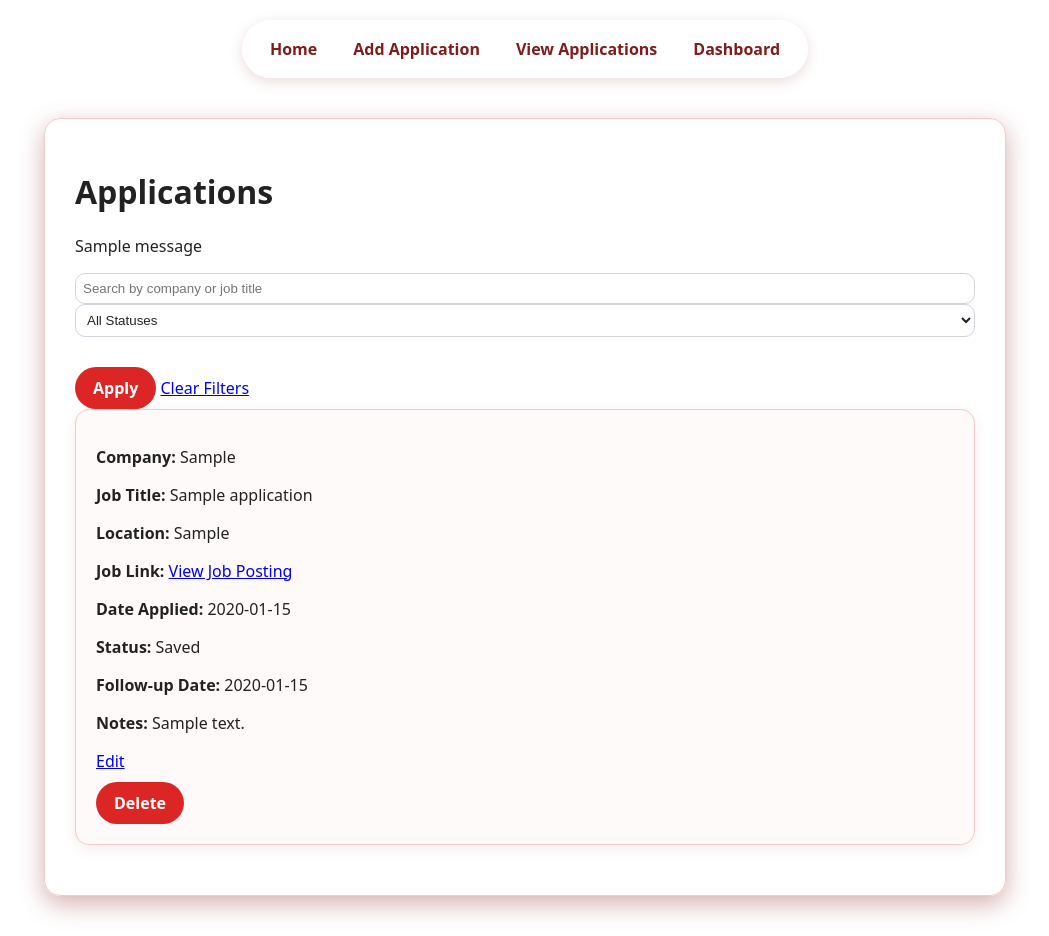
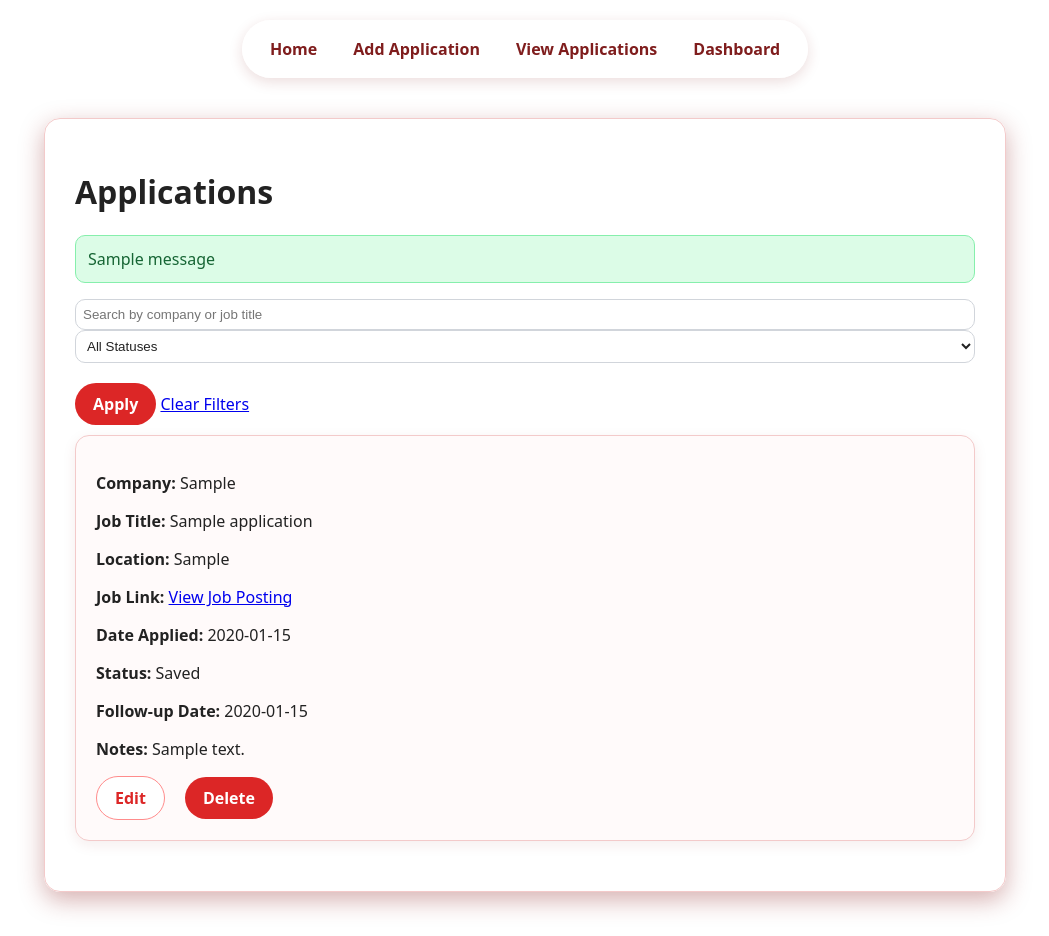
Before and after one commit to DeviWilk3747/job-application-tracker-flask, a Flask app: page /view-applications in a window 1280 px wide. Shown: the whole page, without its empty margins (115-1164 px from the left). After the commit the page ends 912 px from the top, so only its background shows below. Run offline with Flask 3, Linux system fonts and the light colour scheme; tables that the repository leaves empty hold one stand-in row (values such as "Sample post"); one stand-in notice (Sample message) is shown.

Commit message:
Polish layout and dashboard styling

```diff
--- a/app.py
+++ b/app.py
@@ -209,7 +209,7 @@ def dashboard():
 
     cursor.execute(
         "SELECT COUNT(*) FROM applications WHERE status = ?",
-        ("Offers",)
+        ("Offer",)
     )
     result = cursor.fetchone()
     offers_count = result[0]
--- a/static/styles.css
+++ b/static/styles.css
@@ -77,7 +77,7 @@ body{
     border: none;
     border-radius: 999px;
     cursor: pointer;
-    margin-top: 10px;
+    margin-bottom: 10px;
     transition: background-color 0.3s ease;
     background-color: #dc2626;
     color: white;
@@ -137,3 +137,70 @@ body{
     color: #4b5563;
     margin-bottom: 24px
 }
+
+.card-actions {
+    display: flex;
+    align-items: center;
+    gap: 20px;
+    margin-top: 16px;
+}
+.edit-link {
+    display: inline-block;
+    text-decoration: none;
+    font: inherit;
+    font-weight: 600;
+    padding: 10px 18px;
+    border: 1px solid #ff8c8c;
+    border-radius: 999px;
+    cursor: pointer;
+    background-color: white;
+    transition: background-color 0.3s ease;
+    color: #dc2626;
+}
+
+.delete-button {
+    font: inherit;
+    font-weight: 600;
+    padding: 10px 18px;
+    border: none;
+    border-radius: 999px;
+    cursor: pointer;
+    transition: background-color 0.3s ease;
+    background-color: #dc2626;
+    color: white;
+}
+
+.edit-link:hover {
+    background-color: #f3caca;
+}
+
+.delete-button:hover {
+    background-color: #b91c1c;
+}
+
+.success-message {
+    padding: 12px;
+    border-radius: 10px;
+    margin-bottom: 16px;
+    background-color: #dcfce7;
+    border: 1px solid #86efac;
+    color: #166534;
+}
+
+.error-message {
+    padding: 12px;
+    border-radius: 10px;
+    margin-bottom: 16px;
+    background-color: #fee2e2;
+    border: 1px solid #fca5a5;
+    color: #991b1b;
+}
+
+.empty-message {
+    padding: 12px;
+    border-radius: 10px;
+    margin-bottom: 16px;
+    background-color: #fff5f5;
+    border: 1px solid #f3caca;
+    color: #7f1d1d;
+}
--- a/templates/add_application.html
+++ b/templates/add_application.html
@@ -9,7 +9,7 @@
     <h1>Add Application</h1>
 
     {% if error %}
-        <p>{{ error }}</p>
+        <p class="error-message">{{ error }}</p>
     {% endif %}
 
     <form action="/add-application" method="POST">
--- a/templates/index.html
+++ b/templates/index.html
@@ -7,8 +7,6 @@
 
     <h1>Job Application Tracker</h1>
 
-    <br>
-
     <p>Track job applications, statuses, follow-ups, and interview notes.</p>
 
 
--- a/templates/view_applications.html
+++ b/templates/view_applications.html
@@ -9,7 +9,7 @@
         {% with messages = get_flashed_messages() %}
             {% if messages %}
                 {% for message in messages %}
-                    <p>{{ message }}</p>
+                    <p class="success-message">{{ message }}</p>
                 {% endfor %}
             {% endif %}
         {% endwith %}
@@ -51,8 +51,8 @@
                     <p><strong>Follow-up Date: </strong>{{ application[7] }}</p>
                     <p><strong>Notes: </strong>{{ application[8] }}</p>
 
-
-                    <a href="/edit-application/{{ application[0] }}">Edit</a>
+                    <div class="card-actions">
+                        <a href="/edit-application/{{ application[0] }}" class="edit-link">Edit</a>
 
                         <form
 
@@ -60,15 +60,16 @@
                             method="POST"
                             onsubmit="return confirm('Are you sure you want to delete this application?');"
                             >
-                    <button type="submit" class="primary-button">Delete</button>
+                            <button type="submit" class="delete-button">Delete</button>
                         </form>
+                    </div>
             </div>
 
             {% endfor %}
 
 
         {% else %}
-            <p>No applications found</p>
+            <p class="empty-message">No applications found</p>
         {% endif %}
 
 {% endblock %}
```
Lines whose indentation alone changed are shown as unchanged.
